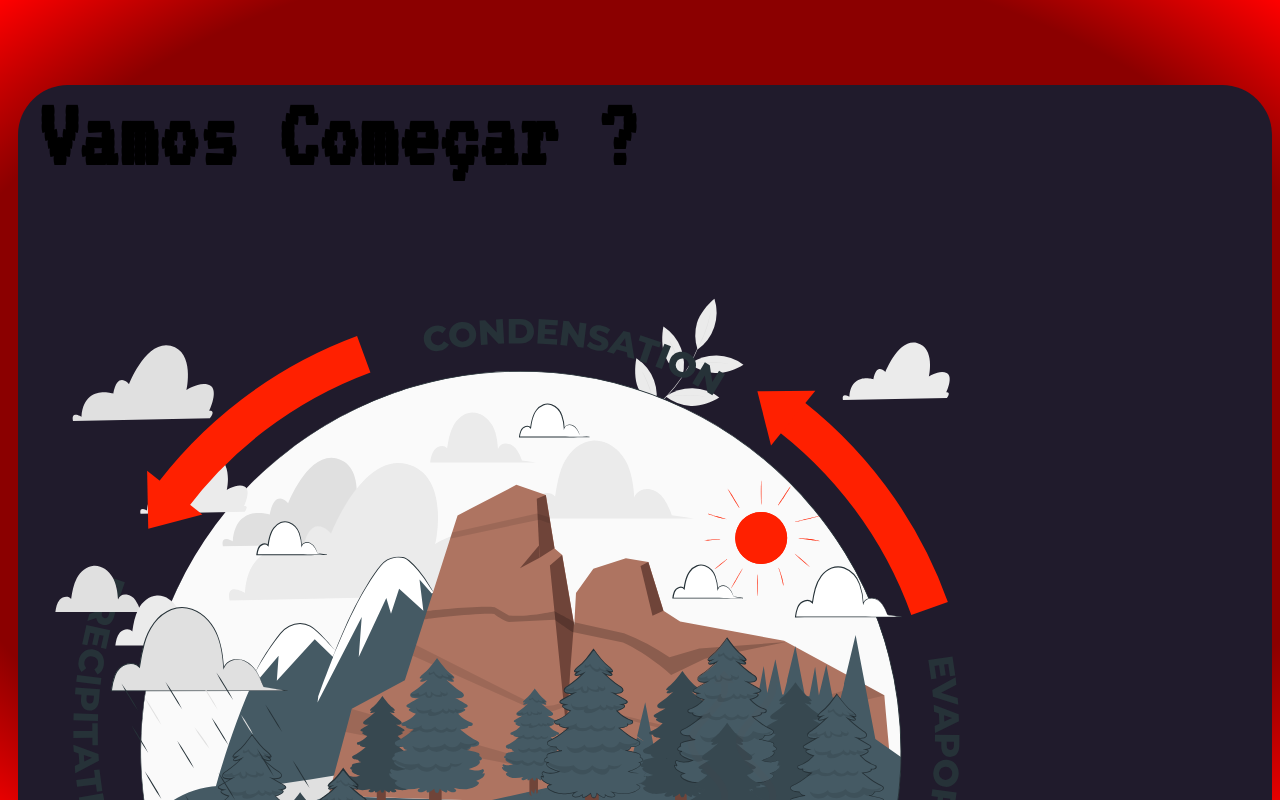
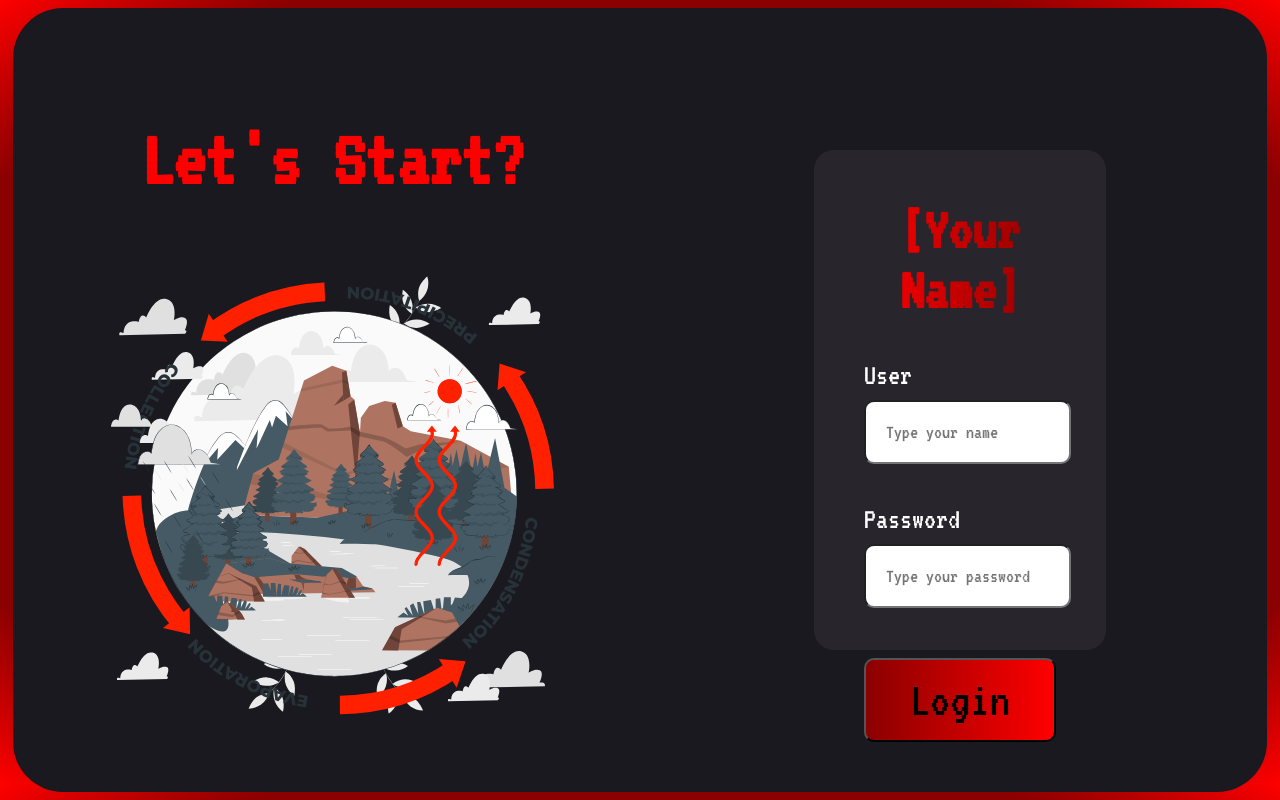
Before and after one commit to AguiarIgor/AW1-2023, a plain HTML site: page 2º Bimestre/Login/index.html in a window 1280 px wide. Shown: the top 800 px of the page. Drawn offline with Linux system fonts and the light colour scheme.

Commit message:
Update Login

```diff
--- a/2º Bimestre/Login/index.html
+++ b/2º Bimestre/Login/index.html
@@ -11,11 +11,23 @@
     <link href="./style.css" rel="stylesheet"/>
 </head>
 <body>
-    <div class="background">
-        <div class="flex-colum" style="flex-direction: column;">
-            <h1>Vamos Começar ?</h1>
+    <main>
+        <div class="flex-column" style="flex-direction: column;">
+            <h1 class="Title1">Let's Start?</h1>
             <img src="./water-cycle-animate.svg"/>
         </div>
-    </div>
+        <div class="flex-column">
+            <form>
+                <h1 class="Title2">[Your Name]</h1>
+                <div>
+                    <label for="nome">User</label>
+                    <input type="text" name="nome" placeholder="Type your name"/>
+                    <label for="senha">Password</label>
+                    <input type="password" name="senha" placeholder="Type your password"/>
+                </div>
+                <input type="submit" value="Login"/>
+            </form>
+        </div>
+    </main>
 </body>
 </html>
--- a/2º Bimestre/Login/style.css
+++ b/2º Bimestre/Login/style.css
@@ -3,31 +3,83 @@
 }
 
 body{
-    background-image: radial-gradient(darkred 80%, red 100%);
-    background-repeat: no-repeat;
-    background-size: cover;
-    height: 100vh;
-    padding: 10px;
+    background: radial-gradient(darkred 80%, red 100%);
+    margin: 0;
 }
 
-h1{
-    font-size: 100px;
-}
-
-.background{
-    background-color: #201b2c;
+main{
+    background-color: #1a191f;
+    position: relative;
+    top: 1vh;
+    left: 1vw;
+    display: flex;
     height: 98vh;
     width: 98vw;
     border-radius: 50px;
+    justify-content: center;
+    align-items: center;
 }
 
-.flex-colum{
+.flex-column{
+    height: 100vh;
     width: 50vw;
-    text-align: center;
-    vertical-align: middle;
+    display: flex;
+    flex-direction: column;
+    align-items: center;
+    justify-content: center;
+}
+
+.Title1{
+    font-size: 80px;
+    color: red;
 }
 
 img{
-    height: 1000px;
-    width: 1000px;
+    height: 60vh;
+    width: 60vw;
 }
+
+form{
+    background-color: #28262c;
+    padding: 50px;
+    border-radius: 20px;
+    height: 50vh;
+    width: 15vw;
+    color: white;
+}
+
+.Title2{
+    margin: 0;
+    font-size: 60px;
+    text-align: center;
+    background: linear-gradient(to left, darkred , red);
+    -webkit-background-clip: text;
+    -webkit-text-fill-color: transparent;
+}
+
+label{
+    font-size: 30px;
+    display: block;
+    margin-top: 40px;
+    margin-bottom: 10px;
+}
+
+input[type="text"], input[type="password"]{
+    width: 85%;
+    font-size: 20px;
+    padding: 20px;
+    margin: 0 auto;
+    border-radius: 10px;
+}
+
+input[type="submit"]{
+    display: block;
+    width: 100%;
+    font-size: 50px;
+    margin: 0 auto;
+    margin-top: 50px;
+    margin-bottom: 10px;
+    padding: 15px 0;
+    background: linear-gradient(to right, darkred , red);
+    border-radius: 10px;
+}
--- a/2º Bimestre/Responsivo/style.css
+++ b/2º Bimestre/Responsivo/style.css
@@ -40,11 +40,19 @@ ul{
     width: 30%;
 }
 
+label{
+    display: none;
+}
+
 .menu-mobile{
     display: none;
 }
 
 @media screen and (max-width: 600px){
+    label{
+        display: block;
+    }
+
     .item1{
         display: none;
     }
```
